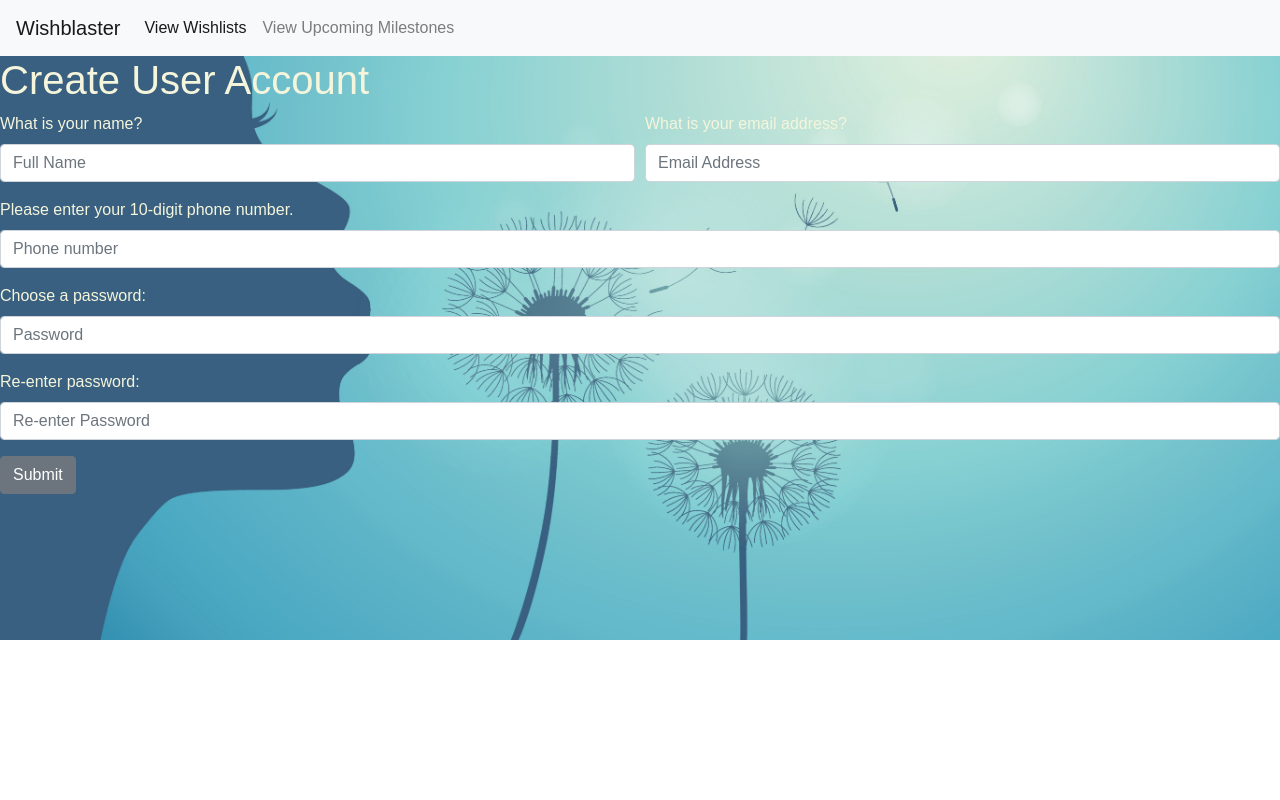
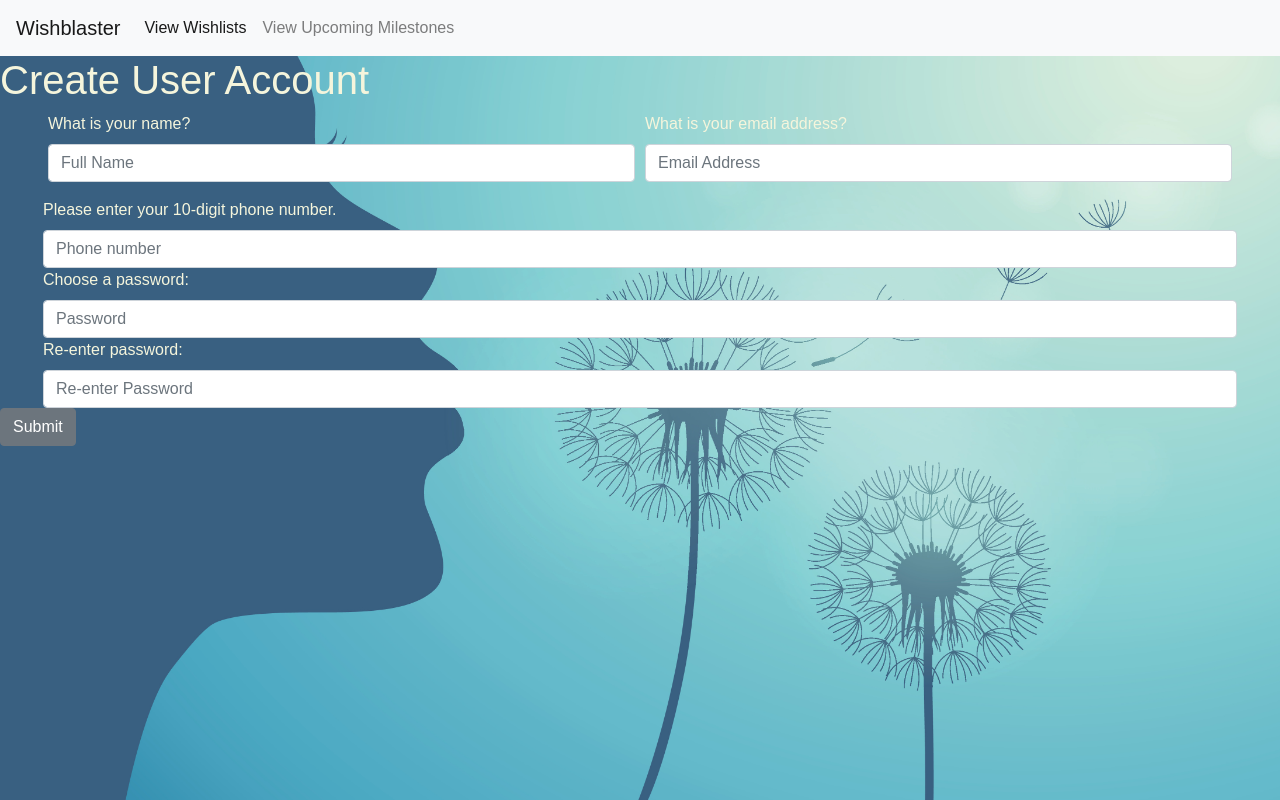
Before and after one commit to sabracadabra510/Wishblaster, a Flask app: page /create_account in a window 1280 px wide. Run offline with Flask 2, Linux system fonts and the light colour scheme; some libraries are stand-ins or nearby versions; some web fonts are replaced.

Commit message:
padding changes

```diff
--- a/static/js/action.js
+++ b/static/js/action.js
@@ -7,7 +7,7 @@ $('#view-list').on('submit', (evt) =>{
     $.post('/view_wishlist.json', formInputs, (res) => {
         console.log(res);
         for (const item of res) {
-            $('#magic').append(`Item: ${item.item_name}`);
+            $('#magic').append(`<p>Item: ${item.item_name}</p>`);
             $('#magic').append(`      Website Link: ${item.item_link}`);
         }
       });
--- a/static/styles.css
+++ b/static/styles.css
@@ -1,6 +1,7 @@
 body{
     background: url(AdobeStock_383068592.jpeg) no-repeat;
     background-size: cover;
+    height: 800px;
     font-family: "Neucha", sans-serif;
     color:  beige;
   }
--- a/templates/create_account.html
+++ b/templates/create_account.html
@@ -23,25 +23,26 @@
 
 
 <form action="/create_account" method="POST">
-  <div class="form-row">
+  <div class="form-row px-5">
     <div class="form-group col-md-6">
       <label for="name">What is your name?</label>
       <input type="text" name="full_name" class="form-control" placeholder="Full Name">
     </div>
+
     <div class="form-group col-md-6">
       <label for="password">What is your email address?</label>
       <input type="text" name="email" class="form-control" placeholder="Email Address">
     </div>
   </div>
-  <div class="form-group">
+  <div class="form-row px-5">
     <label for="phone">Please enter your 10-digit phone number.</label>
     <input type="text" name= "phone" class="form-control" placeholder="Phone number">
   </div>
-  <div class="form-group">
+  <div class="form-row px-5">
     <label for="password">Choose a password:</label>
     <input type="text" name="password" class="form-control" placeholder="Password">
   </div>
-  <div class="form-group">
+  <div class="form-row px-5">
     <label for="password2">Re-enter password:</label>
     <input type="text" name= "password2" class="form-control" placeholder="Re-enter Password">
   </div>
```
